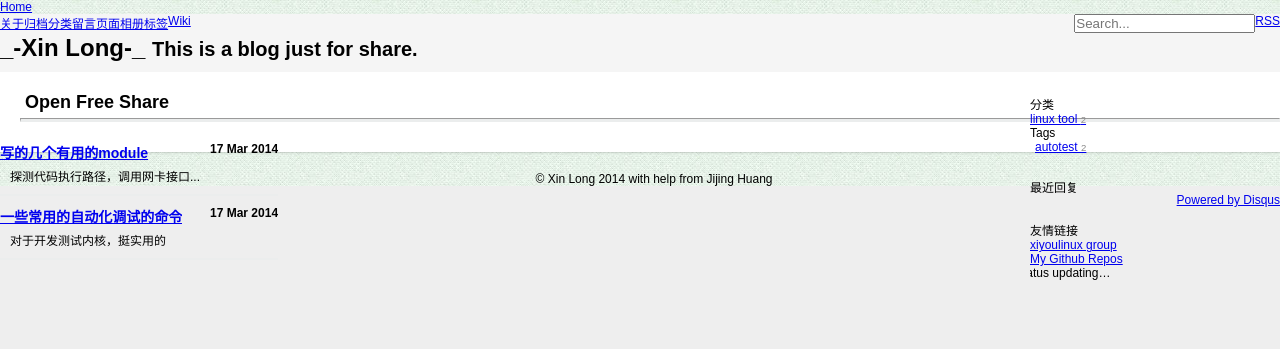
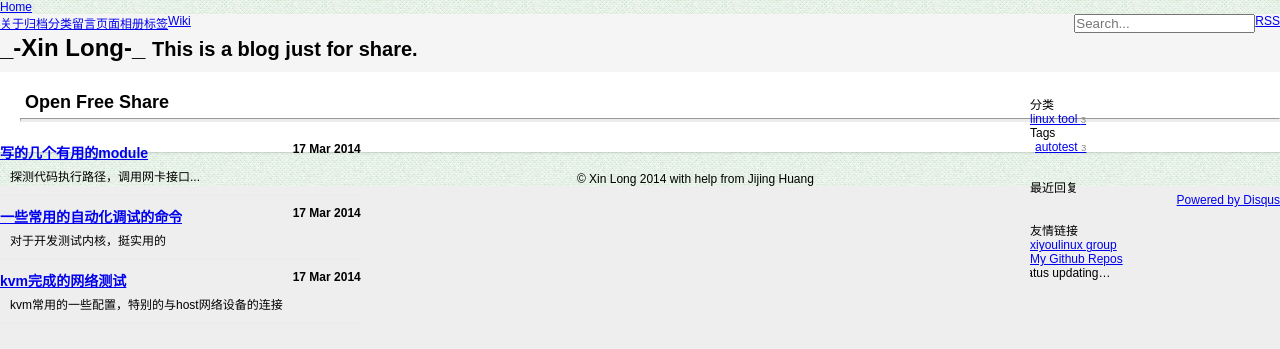
Before and after one commit to fengpsky/lxin.github.io, a Jekyll site: the page built from index.html, in a window 1280 px wide. Shown: the top 349 px of the page. Built offline with Jekyll 4.4.1, drawn with Linux system fonts in a browser that asks for light colours; the list of posts is cut into pages by our own code; comment, search, counter and statistics services are not loaded; some of the changed lines change nothing that is shown.

Commit message:
some change

```diff
--- /dev/null
+++ b/_posts/2014-03-17-kvm-test.md
@@ -0,0 +1,45 @@
+---
+layout: post
+title: "kvm完成的网络测试"
+category: linux tool
+excerpt: "kvm常用的一些配置，特别的与host网络设备的连接"
+tags: "autotest"
+---
+{% include JB/setup %}
+
+1.启动iso
+
+    /usr/libexec/qemu-kvm -name foo -m 1024 -hda foo.img -cdrom OneConnect-Flash-4.2.324.30.iso -boot d -vnc :1
+
+2.启动windows
+
+    /usr/libexec/qemu-kvm -name vm1 -nodefaults -chardev socket,id=hmp_id_humanmonitor1,path=/tmp/monitor-humanmonitor1-20130120-101609-Eyt4qYYS,server,nowait -mon chardev=hmp_id_humanmonitor1,mode=readline -chardev socket,id=serial_id_serial1,path=/tmp/serial-serial1-20130120-101609-Eyt4qYYS,server,nowait -device isa-serial,chardev=serial_id_serial1 -chardev socket,id=seabioslog_id_20130120-101609-Eyt4qYYS,path=/tmp/seabios-20130120-101609-Eyt4qYYS,server,nowait -drive file=/root/Tmp/winXP-32-virtio.qcow2,if=none,id=drive-virtio-disk1,media=disk,cache=none,boot=off,snapshot=off,format=qcow2,aio=native -device virtio-blk-pci,bus=pci.0,addr=0x5,drive=drive-virtio-disk1,id=virtio-disk1 -netdev tap,id=hostnet0,vhost=on,script=/etc/qemu-ifup -device virtio-net-pci,netdev=hostnet0,id=virtio-net-pci0,mac=00:60:4B:74:DE:10,bus=pci.0,addr=0x8  -m 4096 -smp 2,cores=1,threads=1,sockets=2  -M rhel6.4.0 -vnc :1 -vga cirrus -rtc base=utc,clock=host,driftfix=slew -boot order=cdn,once=c,menu=off -no-kvm-pit-reinjection -device sga -enable-kvm -usb -device usb-tablet
+
+3.macvtap网络模式
+
+    ip link add link eth11 name macvtap0 type macvtap
+    ip link set macvtap0 up
+    ip link show macvtap0
+
+    /usr/libexec/qemu-kvm -name vm1 -nodefaults -chardev socket,id=hmp_id_humanmonitor1,path=/tmp/monitor-humanmonitor1-20130120-101609-Eyt4qYYS,server,nowait -mon chardev=hmp_id_humanmonitor1,mode=readline -chardev socket,id=serial_id_serial1,path=/tmp/serial-serial1-20130120-101609-Eyt4qYYS,server,nowait -device isa-serial,chardev=serial_id_serial1 -chardev socket,id=seabioslog_id_20130120-101609-Eyt4qYYS,path=/tmp/seabios-20130120-101609-Eyt4qYYS,server,nowait -drive file=/root/RHEL6.5-20130913.0-64bit.qcow2,if=none,id=drive-virtio-disk1,media=disk,cache=none,boot=off,snapshot=off,format=qcow2,aio=native -device virtio-blk-pci,bus=pci.0,addr=0x5,drive=drive-virtio-disk1,id=virtio-disk1 -device virtio-net-pci,netdev=idsM2VQ0,mac=96:d7:ff:c8:e9:d0,bus=pci.0,addr=0x3,id=idsBAtyj 10<>/dev/tap10 -netdev tap,id=idsM2VQ0,vhost=on,fd=10 -m 4096 -smp 2,cores=1,threads=1,sockets=2  -M rhel6.4.0 -vnc :1 -vga cirrus -rtc base=utc,clock=host,driftfix=slew -boot order=cdn,once=c,menu=off -no-kvm-pit-reinjection -device sga -enable-kvm -monitor tcp:0:4444,server,nowait
+
+4.sriov网络模式
+
+    echo 2 > /sys/bus/pci/devices/0000\:20\:00.0/sriov_numvfs
+    lspci -n -s 0000:21:01.0 | awk '{ print $3 }'
+    echo "14e4 16af" > /sys/bus/pci/drivers/pci-stub/new_id
+    echo 0000:21:01.0 > /sys/bus/pci/devices/0000\:21\:01.0/driver/unbind
+    echo 0000:21:01.0 > /sys/bus/pci/drivers/pci-stub/bind
+    echo 1 > /sys/module/kvm/parameters/allow_unsafe_assigned_interrupts
+
+    /usr/libexec/qemu-kvm -name vm1 -nodefaults -chardev socket,id=hmp_id_humanmonitor1,path=/tmp/monitor-humanmonitor1-20130120-101609-Eyt4qYYS,server,nowait -mon chardev=hmp_id_humanmonitor1,mode=readline -chardev socket,id=serial_id_serial1,path=/tmp/serial-serial1-20130120-101609-Eyt4qYYS,server,nowait -device isa-serial,chardev=serial_id_serial1 -chardev socket,id=seabioslog_id_20130120-101609-Eyt4qYYS,path=/tmp/seabios-20130120-101609-Eyt4qYYS,server,nowait -drive file=/root/RHEL6.5-20130913.0-64bit.qcow2,if=none,id=drive-virtio-disk1,media=disk,cache=none,boot=off,snapshot=off,format=qcow2,aio=native -device virtio-blk-pci,bus=pci.0,addr=0x5,drive=drive-virtio-disk1,id=virtio-disk1 -device pci-assign,host=20:01.0,id=vfnet1 -m 4096 -smp 2,cores=1,threads=1,sockets=2 -M rhel6.4.0 -vnc :1 -vga cirrus -rtc base=utc,clock=host,driftfix=slew -boot order=cdn,once=c,menu=off -no-kvm-pit-reinjection -device sga -enable-kvm -monitor tcp:0:4444,server,nowait
+
+5.br网络模式
+
+    #!/bin/sh
+    switch=br0
+    /sbin/ifconfig $1 0.0.0.0 up
+    /usr/sbin/brctl addif ${switch} $1
+
+
+    /usr/libexec/qemu-kvm -name vm1 -nodefaults -chardev socket,id=hmp_id_humanmonitor1,path=/tmp/monitor-humanmonitor1-20130120-101609-Eyt4qYYS,server,nowait -mon chardev=hmp_id_humanmonitor1,mode=readline -chardev socket,id=serial_id_serial1,path=/tmp/serial-serial1-20130120-101609-Eyt4qYYS,server,nowait -device isa-serial,chardev=serial_id_serial1 -chardev socket,id=seabioslog_id_20130120-101609-Eyt4qYYS,path=/tmp/seabios-20130120-101609-Eyt4qYYS,server,nowait -drive file=./RHEL6.5-20130913.0-64bit.qcow2,if=none,id=drive-virtio-disk1,media=disk,cache=none,boot=off,snapshot=off,format=qcow2,aio=native -device virtio-blk-pci,bus=pci.0,addr=0x5,drive=drive-virtio-disk1,id=virtio-disk1 -netdev tap,id=hostnet0,vhost=on,script=/etc/qemu-ifup -device virtio-net-pci,netdev=hostnet0,id=virtio-net-pci0,mac=00:22:15:27:54:6a,bus=pci.0,addr=0x8  -m 4096 -smp 2,cores=1,threads=1,sockets=2  -M rhel6.4.0 -vnc :3 -vga cirrus -rtc base=utc,clock=host,driftfix=slew -boot order=cdn,once=c,menu=off -no-kvm-pit-reinjection -device sga -enable-kvm -monitor tcp:0:4444,server,nowait
--- a/_posts/2014-03-17-some-auto-debug-command.md
+++ b/_posts/2014-03-17-some-auto-debug-command.md
@@ -264,5 +264,3 @@
     img_name="win2012-64-virtio.qcow2"
     kvm_append="-device pci-assign,host=$sriov_bus_brief,id=vfnet1 -vnc :3 -usb -device usb-tablet"
     start_kvm
-
-3. others
```
